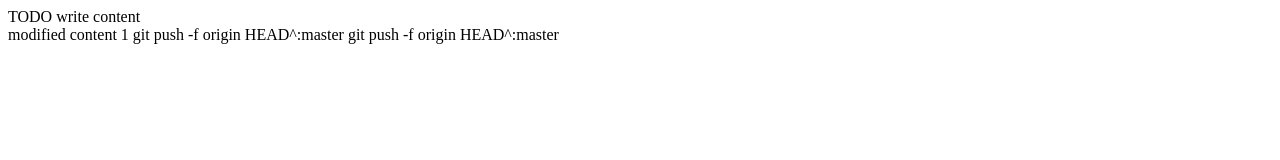
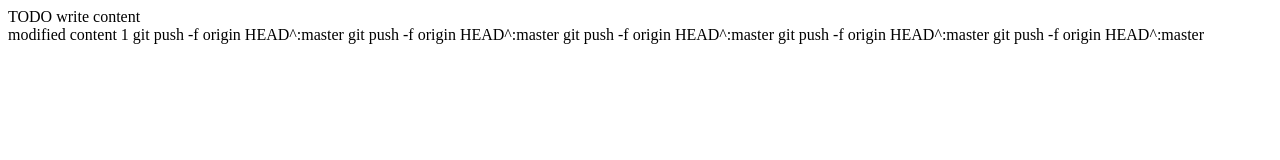
Before and after one commit to yathishtest/git_test, a website: page public_html/index.html in a window 1280 px wide. Drawn offline with Linux system fonts and the light colour scheme.

Commit message:
Third commit : Pushing modified index

```diff
--- a/public_html/index.html
+++ b/public_html/index.html
@@ -14,5 +14,8 @@ and open the template in the editor.
         modified content 1
         git push -f origin HEAD^:master
         git push -f origin HEAD^:master
+        git push -f origin HEAD^:master
+        git push -f origin HEAD^:master
+        git push -f origin HEAD^:master
     </body>
 </html>
```
